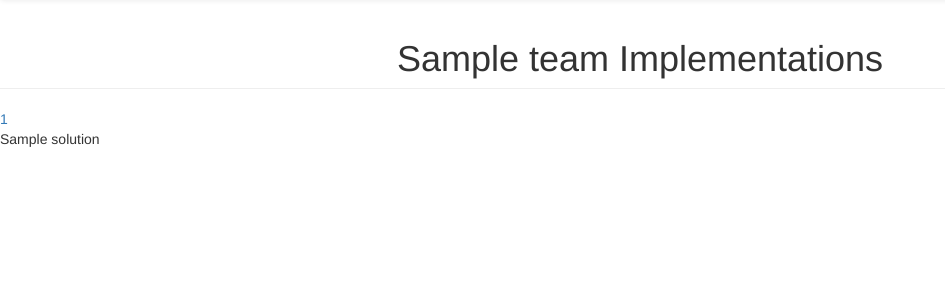
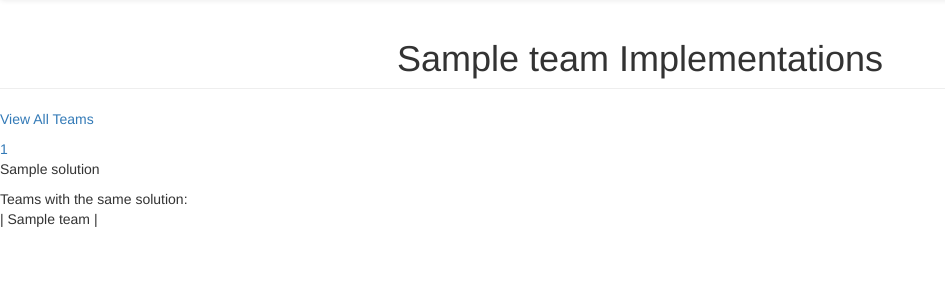
Before and after one commit to brasky/securityplanmanager, a Django app: template templates/view-team.html in a window 1280 px wide. Shown: the part 52-352 px from the top of the page, without its empty margins (0-945 px from the left). Run offline with Django 3.2, Linux system fonts and the light colour scheme; the template is opened without the code that fills it: most values are stand-ins (such as "Sample title", 1, 10 or a date in 2020); some libraries are stand-ins or nearby versions.

Commit message:
Enabled team view in UI

```diff
--- a/templates/teams.html
+++ b/templates/teams.html
@@ -19,7 +19,7 @@
 <br>
 {% for team in teams %}
 <p>
-{{ team.name }}
+<a href="{{team.name}}">{{ team.name }}</a>
 <br>
 {% endfor %}
 
--- a/templates/view-team.html
+++ b/templates/view-team.html
@@ -14,11 +14,19 @@
 </ul>
 {% endif %}
 <h1 class="page-header text-center">{{team.name}} Implementations</h1>
-
-
+<p>
+<a href="/teams/">View All Teams</a>
+</p>
 {% for implementation in all_implementations %}
 <a href="/implementations/{{implementation.control.pk}}/">{{ implementation.control.number}}</a>
 <p>{{implementation.solution}}</p>
+<p>Teams with the same solution:
+<br>
+|
+{% for similar_team in implementation.teams.all %}
+{{similar_team.name}} |
+{% endfor %}
+</p>
 <br> <br>
 {% endfor %}
 
```
